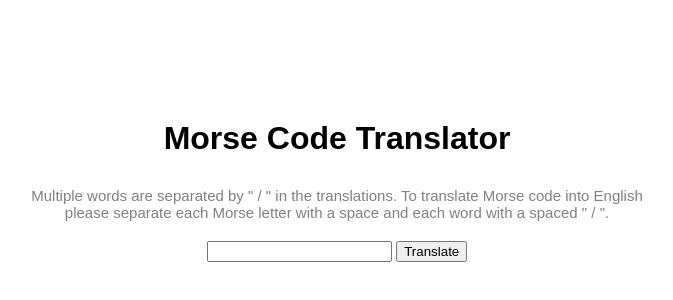
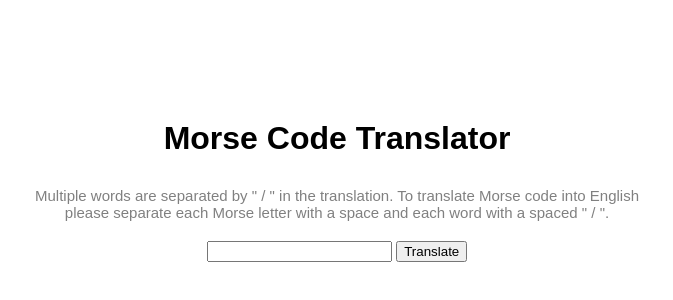
Before and after one commit to kintem/morse-code-translator, a plain HTML site: page index.html in a window 1280 px wide. Shown: the part 194-494 px from the top of the page, 303-976 px from the left. Drawn offline with Linux system fonts and the light colour scheme.

Commit message:
fix instructions again

```diff
--- a/index.html
+++ b/index.html
@@ -9,7 +9,7 @@
 </head>
 <body>
   <h1>Morse Code Translator</h1>
-  <p>Multiple words are separated by " / " in the translations. To translate Morse code into English please separate each Morse letter with a space and each word with a spaced " / ".</p>
+  <p>Multiple words are separated by " / " in the translation. To translate Morse code into English please separate each Morse letter with a space and each word with a spaced " / ".</p>
   <form action="">
     <input type="text" id="user-input" value="">
     <input type="submit" id="submit" value="Translate">
```
